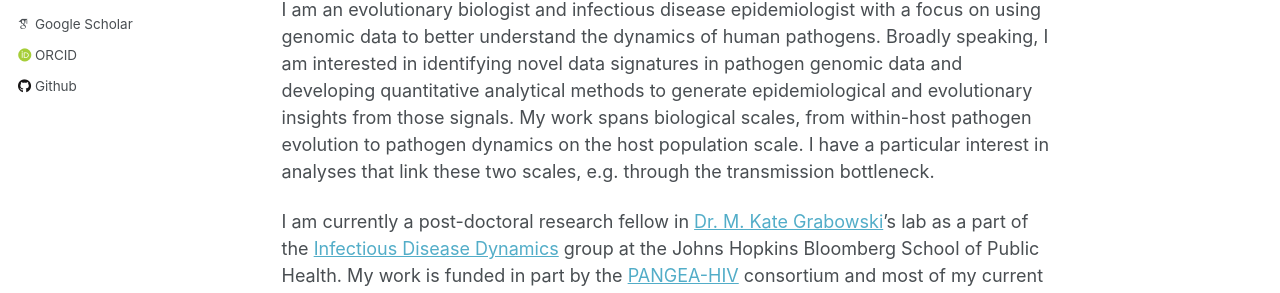
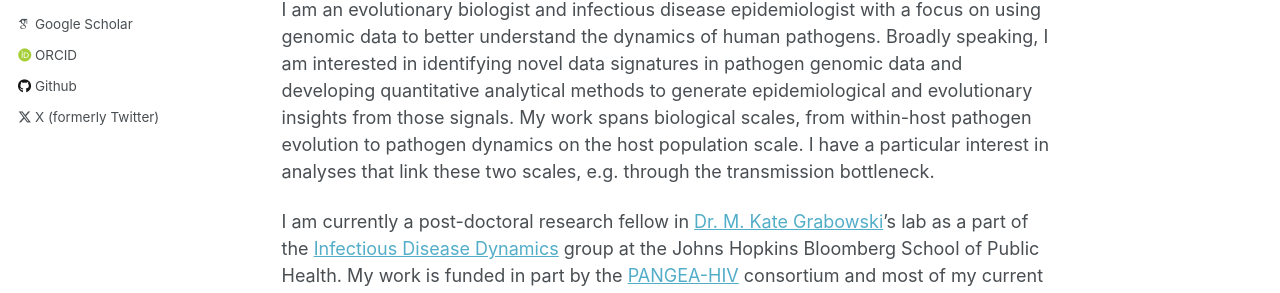
Before and after one commit to m-a-martin/m-a-martin.github.io, a Jekyll site: the page built from _pages/about.md, in a window 1280 px wide. Shown: the part 374-667 px from the top of the page. Built offline with Jekyll 4.4.1, drawn with Linux system fonts in a browser that asks for light colours; some web fonts are replaced.

Commit message:
Update _config.yml

```diff
--- a/_config.yml
+++ b/_config.yml
@@ -65,7 +65,7 @@ author:
   steam            : # Username
   telegram         : # URL
   tumblr           : # Username
-  twitter          : # m_a_martin
+  twitter          : m_a_martin
   vine             : # Username
   weibo            : # Username
   wikipedia        : # Username
```
